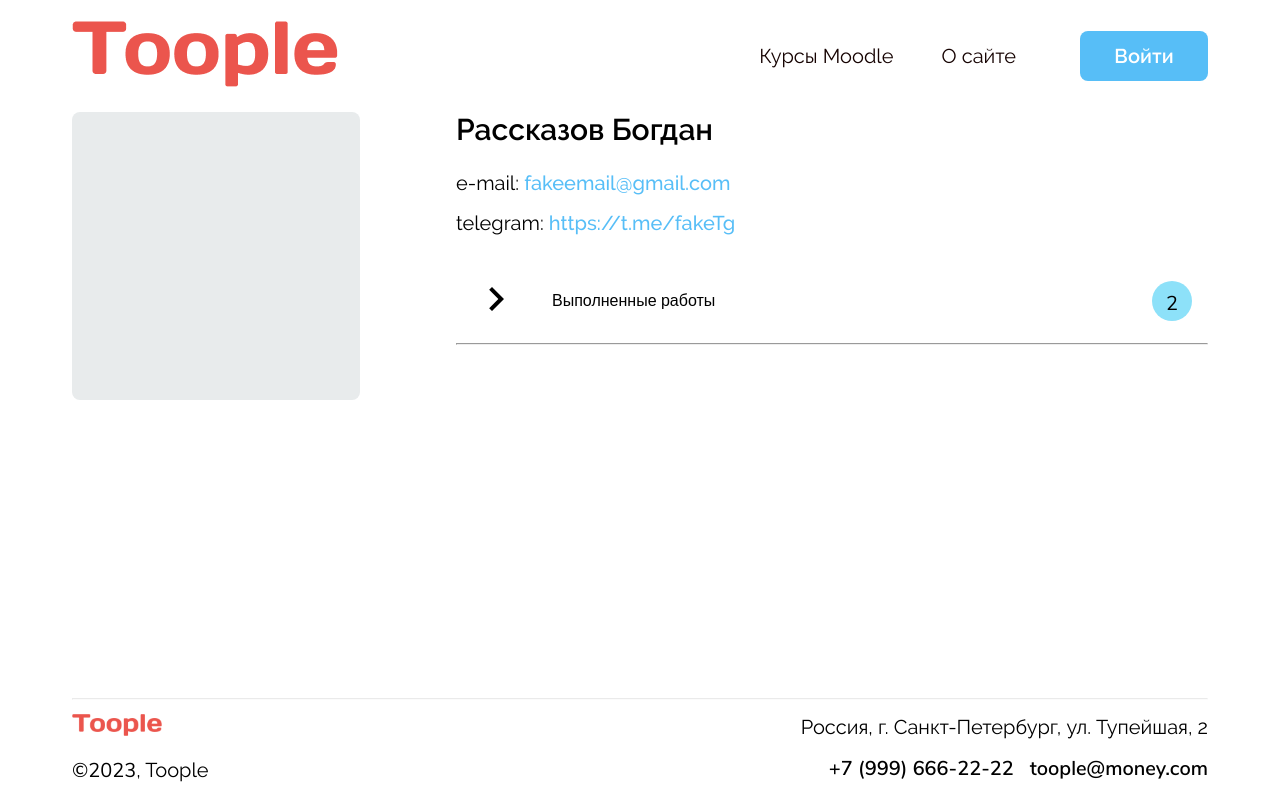
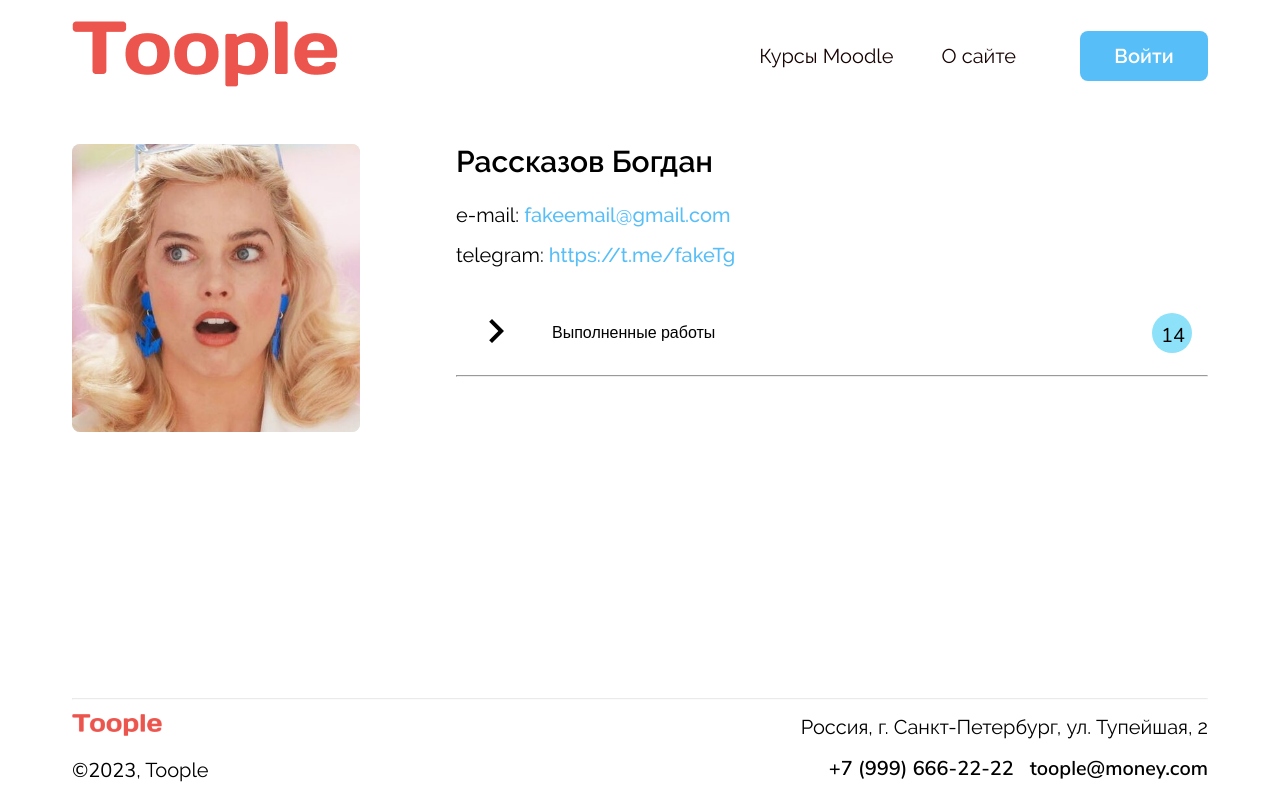
Before and after one commit to BooogdaaaN/Toople, a React (Create React App) app: page /profile in a window 1280 px wide. Built offline with nearby package versions, Linux system fonts and the light colour scheme.

Commit message:
fix: profile refactor

```diff
--- a/src/index.js
+++ b/src/index.js
@@ -4,7 +4,7 @@ import App from "./App";
 
 const root = ReactDOM.createRoot(document.getElementById("root"));
 root.render(
-    <React.StrictMode>
-        <App />
-    </React.StrictMode>
+    // <React.StrictMode>
+    <App />
+    // </React.StrictMode>
 );
--- a/src/pages/Profile.jsx
+++ b/src/pages/Profile.jsx
@@ -5,6 +5,7 @@ import { coursesData, tasksData } from "../data.js";
 import Dropdown from "../components/UI/dropdown_list/Dropdown_list";
 import { useEffect, useState } from "react";
 import ProfileCompletedElement from "../components/ProfileCompletedElement.jsx";
+import Margott from "../img/p/margott.jpg";
 
 function Profile() {
     const data = {
@@ -39,6 +40,7 @@ function Profile() {
     };
     const person = data.profile;
     const [completedCourses, setCompletedCourses] = useState([]);
+    const [amountOfCompleted, setAmountOfCompleted] = useState(0);
     useEffect(() => {
         setCompletedCourses(
             person.completed.map((personCourse) => {
@@ -47,6 +49,10 @@ function Profile() {
                 const completedTasks = personCourse.tasks.map((personTask) => {
                     // const task = getTaskById(personTask.id)
                     const task = tasksData.tasks[0];
+                    setAmountOfCompleted(
+                        (prev) => prev + personTask.timesCompleted
+                    );
+
                     return {
                         taskName: task.name,
                         timesCompleted: personTask.timesCompleted,
@@ -60,12 +66,11 @@ function Profile() {
             })
         );
     }, []);
-    console.log(completedCourses);
 
     return (
         <div className="profile">
             <div className="profile__photo">
-                <img src="" alt="" />
+                <img src={Margott} alt="ava" />
             </div>
             <div className="profile__info">
                 <div className="profile__name">{`${person.surName} ${person.name}`}</div>
@@ -80,7 +85,7 @@ function Profile() {
                 <div className="profile__completedTasks">
                     <Dropdown
                         name={"Выполненные работы"}
-                        numberOfElements={person.completed.length}
+                        numberOfElements={amountOfCompleted}
                         elements={completedCourses.map((course, index) => (
                             <ProfileCompletedElement {...course} />
                         ))}
--- a/src/stylesheets/Profile.scss
+++ b/src/stylesheets/Profile.scss
@@ -3,6 +3,7 @@
 .profile {
     display: flex;
     gap: 9.6rem;
+    padding: 3.2rem 0;
 
     &__photo {
         flex-shrink: 0;
@@ -10,6 +11,13 @@
         height: 28.8rem;
         background-color: $grey;
         border-radius: 0.8rem;
+
+        img {
+            width: 100%;
+            height: 100%;
+            object-fit: cover;
+            border-radius: 0.8rem;
+        }
     }
 
     &__info {
--- a/src/stylesheets/ProfileCompletedElement.scss
+++ b/src/stylesheets/ProfileCompletedElement.scss
@@ -16,7 +16,7 @@
         flex-direction: column;
         gap: 1.6rem;
         width: 100%;
-        padding: 1.6rem 0;
+        padding: 1.6rem;
     }
 
     &__task {
```
Also changed, not shown: src/img/p/margott.jpg (added).
